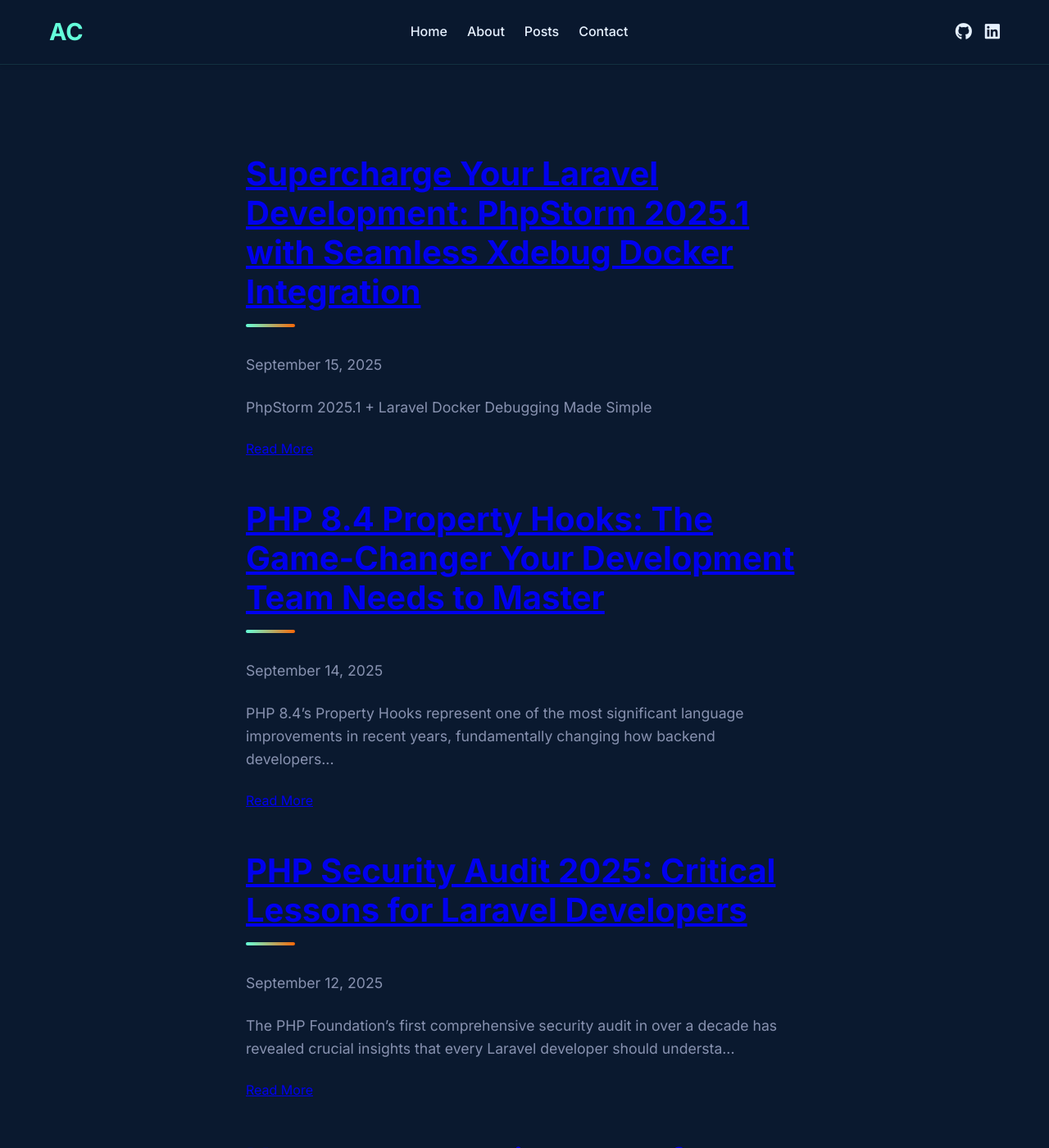
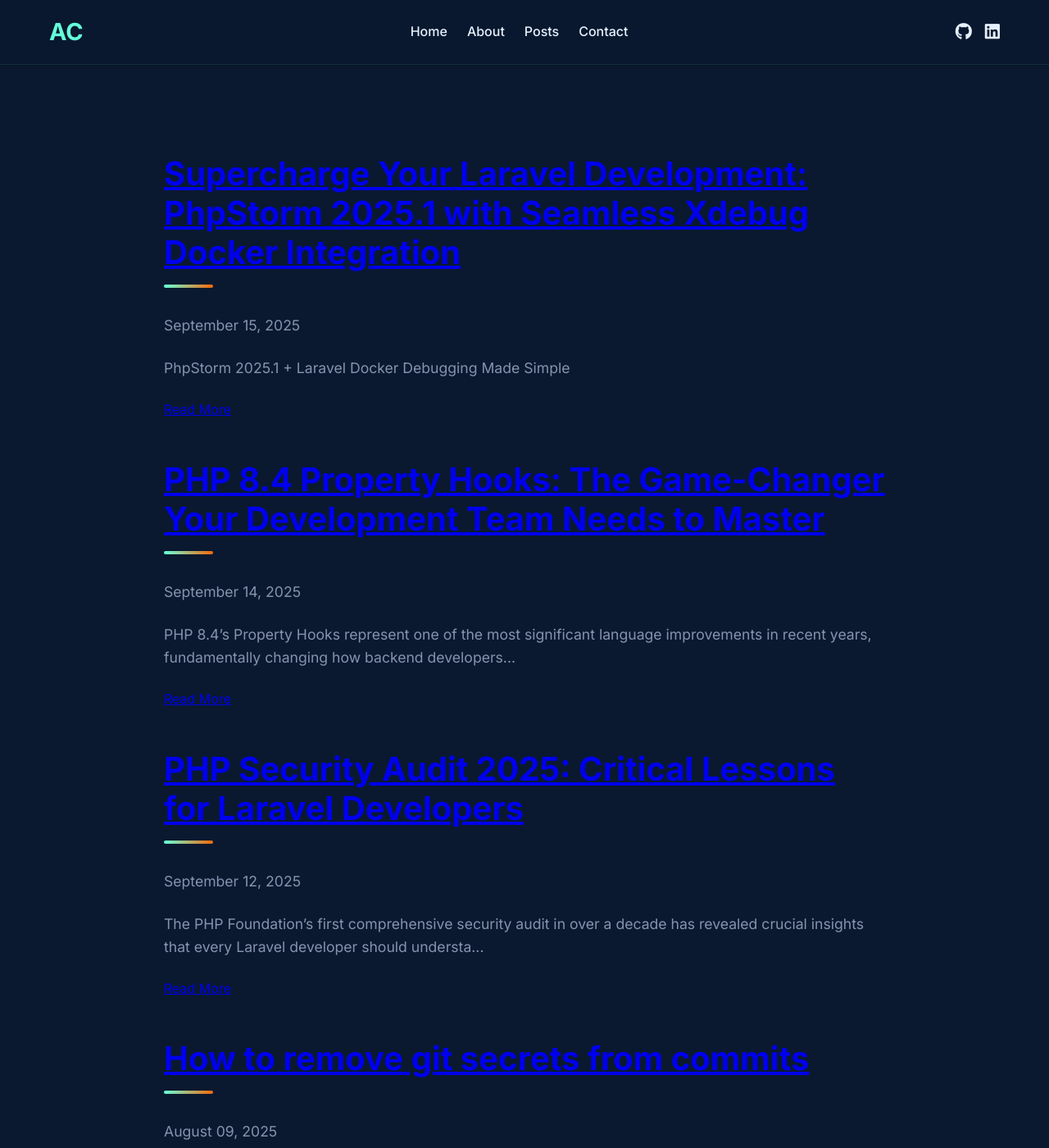
Before and after one commit to ciuc123/ciuc123.github.io, a Jekyll site: the page built from posts/index.md, in a window 1280 px wide and 1400 px high. Shown: the whole window at 82% size. Built offline with Jekyll 4.4.1, drawn with Linux system fonts in a browser that asks for light colours.

Commit message:
- fix favicon, wide content

```diff
--- a/_includes/head.html
+++ b/_includes/head.html
@@ -3,6 +3,13 @@
   <meta http-equiv="X-UA-Compatible" content="IE=edge">
   <meta name="viewport" content="width=device-width, initial-scale=1">
   {%- seo -%}
+  <!-- Favicon: SVG preferred, with PNG fallbacks and shortcut .ico -->
+  <link rel="icon" href="{{ "/assets/favicon.svg" | relative_url }}" type="image/svg+xml">
+  <link rel="icon" type="image/png" sizes="64x64" href="{{ "/assets/favicon-64.png" | relative_url }}">
+  <link rel="icon" type="image/png" sizes="48x48" href="{{ "/assets/favicon-48.png" | relative_url }}">
+  <link rel="icon" type="image/png" sizes="32x32" href="{{ "/assets/favicon-32.png" | relative_url }}">
+  <link rel="icon" type="image/png" sizes="16x16" href="{{ "/assets/favicon-16.png" | relative_url }}">
+  <link rel="shortcut icon" href="{{ "/favicon.ico" | relative_url }}">
   <link rel="stylesheet" href="{{ "/assets/css/main.css" | relative_url }}">
   <link rel="preconnect" href="https://fonts.googleapis.com">
   <link rel="preconnect" href="https://fonts.gstatic.com" crossorigin>
--- a/_layouts/post.html
+++ b/_layouts/post.html
@@ -2,7 +2,7 @@
 layout: default
 ---
 <main class="page-content" aria-label="Content">
-  <div class="wrapper">
+  <div class="wrapper wide-content">
     <article>
       <h1>{{ page.title }}</h1>
       <small>{{ page.date | date: "%Y-%m-%d" }}</small>
--- a/assets/css/main.scss
+++ b/assets/css/main.scss
@@ -55,9 +55,22 @@ body {
 
 .wrapper {
   width: 100%;
-  max-width: 800px;
+  max-width: 1000px; // Increased from 800px for a more modern look
   margin: 0 auto;
   padding: 0 20px;
+}
+
+// Make content much wider when .wide-content is used
+.wrapper.wide-content,
+.container.wide-content {
+  max-width: 1600px;
+}
+
+@media (min-width: 1800px) {
+  .wrapper.wide-content,
+  .container.wide-content {
+    max-width: 1900px;
+  }
 }
 
 // Typography
--- a/assets/js/main.js
+++ b/assets/js/main.js
@@ -24,7 +24,6 @@ if (contactForm) {
       this.submit();
       return;
     }
-    const originalText = button.textContent;
 
     // Add loading state
     button.classList.add('loading');
--- a/posts/index.md
+++ b/posts/index.md
@@ -4,8 +4,7 @@ title: Posts
 permalink: /posts/
 ---
 
-
-<div class="container">
+<div class="container wide-content">
     <div class="posts-list">
       {% for post in site.posts %}
         <div class="post-item">
```
Also changed, not shown: README.md, assets/favicon-16.png (added), assets/favicon-32.png (added), assets/favicon-48.png (added), assets/favicon-64.png (added), assets/favicon.svg (added), favicon.ico (added).
